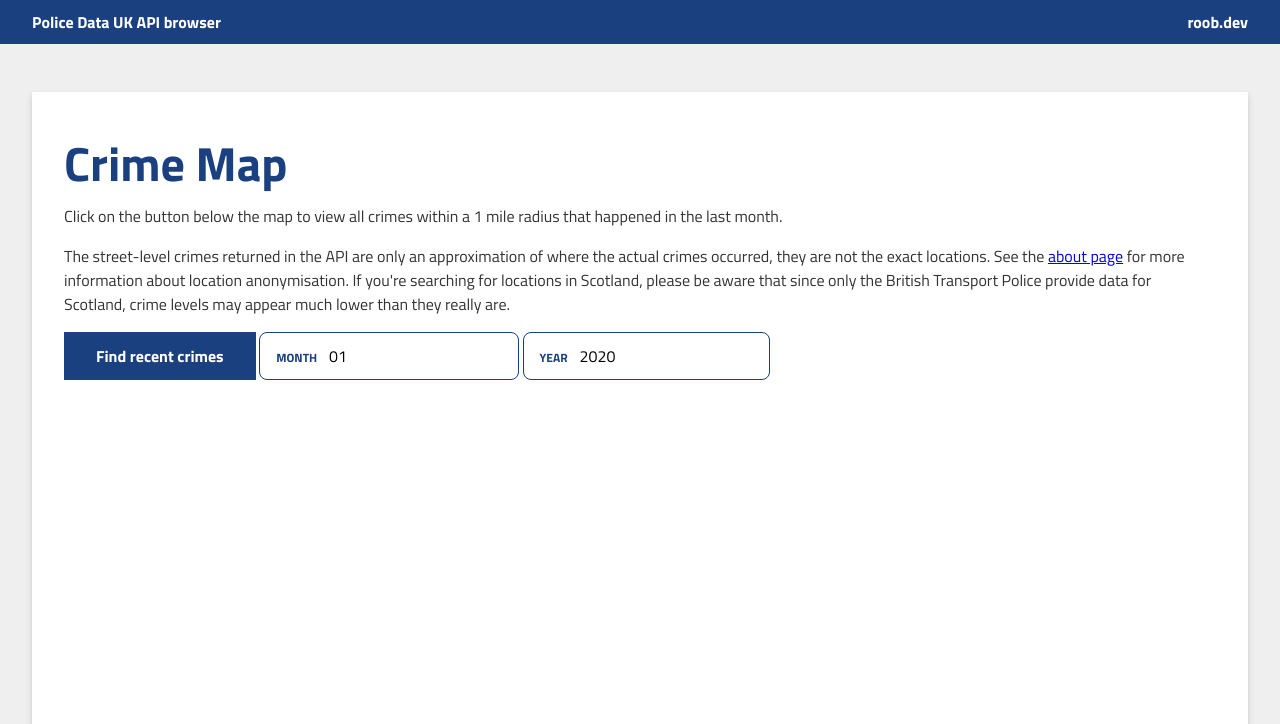
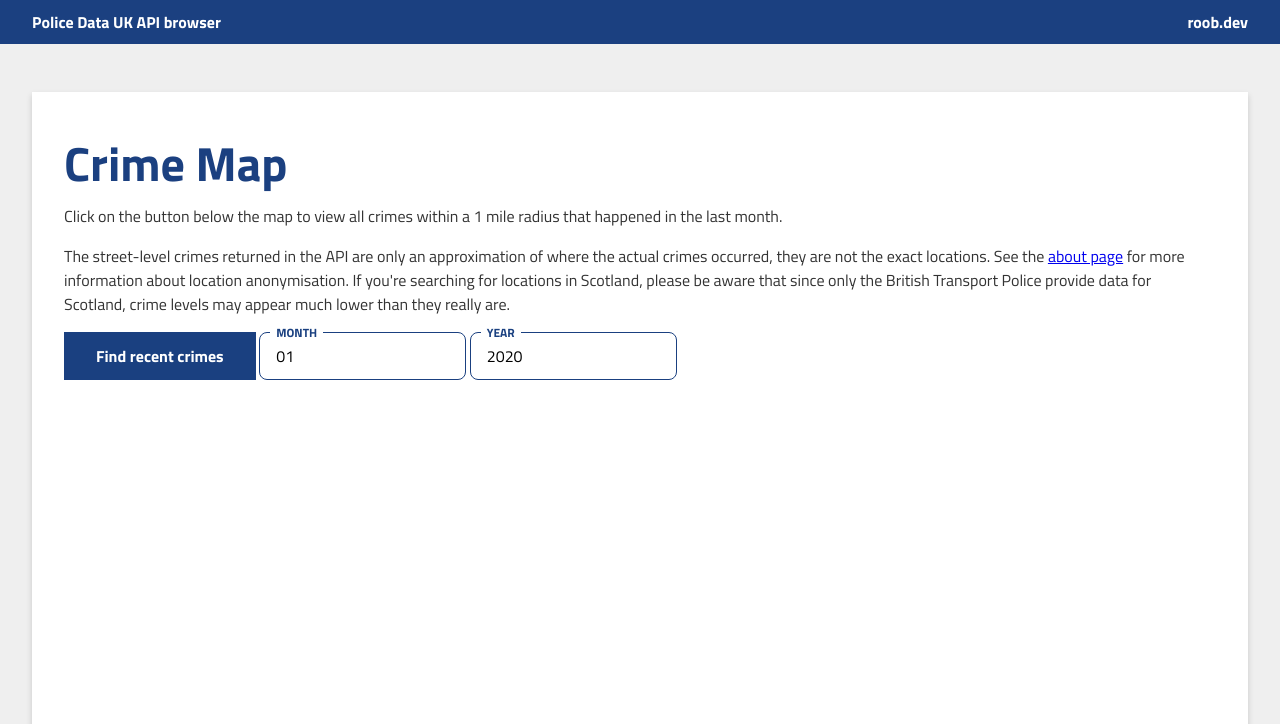
Before and after one commit to Roob89/police-data-uk, a Jekyll site: the page built from crime-map.html, in a window 1280 px wide. Shown: the top 724 px of the page. Built offline with Jekyll 4.4.1, drawn with Linux system fonts in a browser that asks for light colours; grey boxes are pictures that could not be loaded.

Commit message:
Update field styles

```diff
--- a/assets/css/style.css
+++ b/assets/css/style.css
@@ -18,8 +18,8 @@ ul { padding-left: 2em; }
 
 input[type='number'] {padding: 0.975em 1em;font-family: inherit;border-radius: 0.2em;border: 1px solid #1a4080;/*! background: whitesmoke; */}
 
-.input {border: 1px solid #1a4080;display: inline-block;border-radius: 0.5em;overflow: hidden;padding: 0.688em 1em;vertical-align: middle;font-size: 1em;}
-.input label {font-weight: bold;color: #1a4080;text-transform: uppercase;font-size: 0.75em;margin-right: 1em;}
+.input {border: 1px solid #1a4080;display: inline-block;border-radius: 0.5em;padding: 0.688em 1em;vertical-align: middle;font-size: 1em;position: relative;}
+.input label {font-weight: bold;color: #1a4080;text-transform: uppercase;font-size: 0.75em;margin-right: 1em;position: absolute;top: -10px;left: 10px;background: white;padding: 0em 0.5em;}
 .input input {border: none;padding: 0;font-size: inherit;}
 
 /***************************************************************
```
Also changed, not shown: 1 other file.
